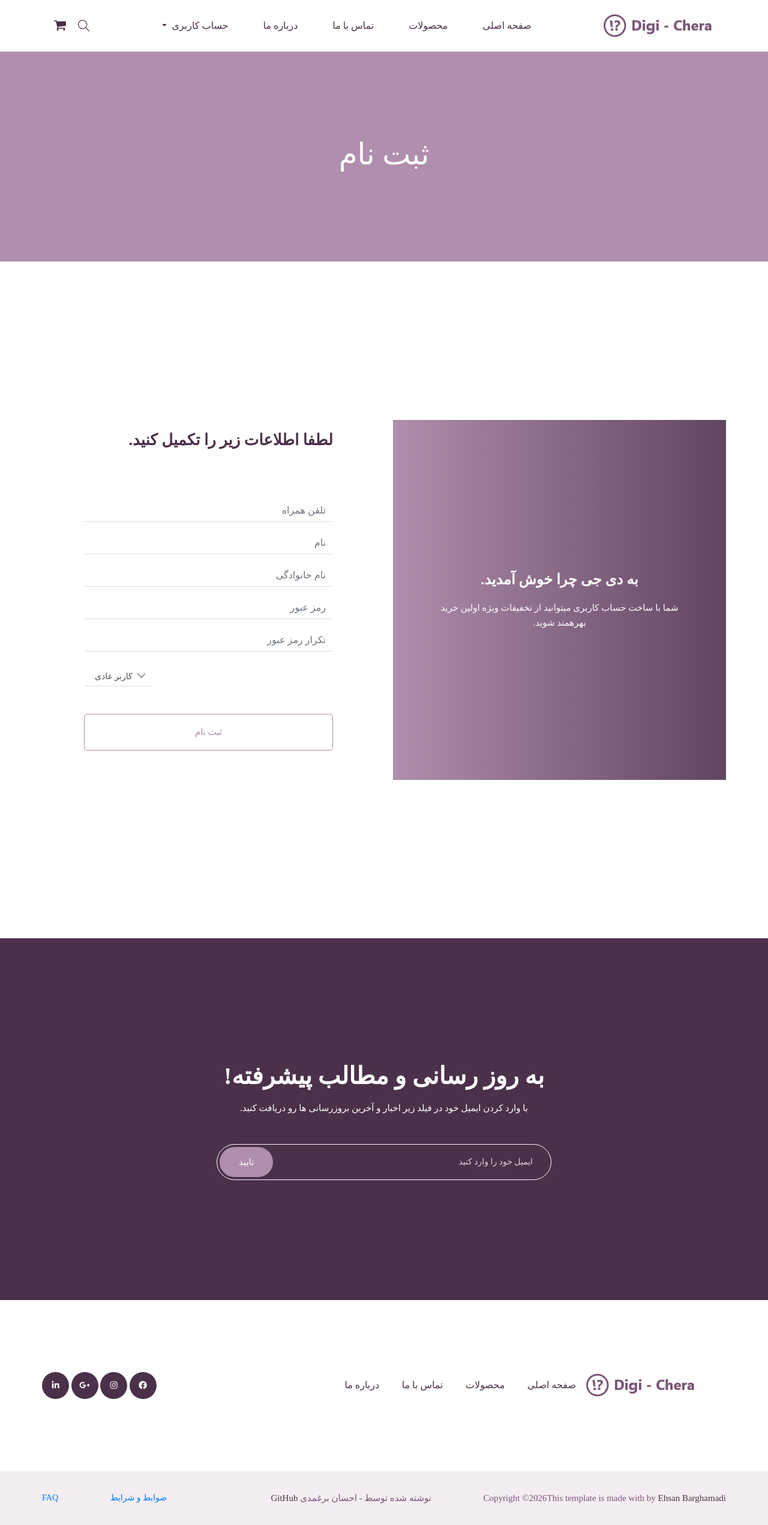
After one commit to EhsanBarghamadi/Digichera, a Django app: page /user/register/ in a window 1280 px wide. The commit adds this page. Shown: the whole page at 60% size. Run offline with Django 5.2, Linux system fonts and the light colour scheme; some libraries are stand-ins or nearby versions; some web fonts are replaced.

Commit message:
feat: add user authentication system with custom user model
- Add role field to CustomUser
- Create registration, login, and logout views/forms
- Set up authentication URLs and backend

```diff
--- a/config/urls.py
+++ b/config/urls.py
@@ -4,4 +4,5 @@ from django.urls import path, include
 urlpatterns = [
     path('admin/', admin.site.urls),
     path('', include('page.urls', namespace='page')),
+    path('user/', include('user.urls', namespace='user')),
 ]
--- a/templates/navbar.html
+++ b/templates/navbar.html
@@ -49,12 +49,12 @@
 
                                         {% endif %}
 
-                                        <a class="dropdown-item" href="">خروج</a>
+                                        <a class="dropdown-item" href="{% url 'user:logout' %}">خروج</a>
                                     {% else %}
-                                        <a class="dropdown-item" href="">
+                                        <a class="dropdown-item" href="{% url 'user:login' %}">
                                             ورود
                                         </a>
-                                        <a class="dropdown-item" href="">ثبت نام</a>
+                                        <a class="dropdown-item" href="{% url 'user:register' %}">ثبت نام</a>
                                     {% endif %}
                                 </div>
                             </li>
--- a/user/forms.py
+++ b/user/forms.py
@@ -1,17 +1,102 @@
+from django import forms
 from django.contrib.auth.forms import UserCreationForm, UserChangeForm
+from django.contrib.auth.password_validation import validate_password
 from .models import CustomUser
 
-class CustomUserCreateForm(UserCreationForm):
+class CustomUserCreateAdminForm(UserCreationForm):
     class Meta:
         model = CustomUser
-        fields = ('phone', 'first_name', 'last_name', 'is_active', 'is_staff')
+        fields = ('phone', 'first_name', 'last_name', 'role', 'is_active', 'is_staff')
 
     def __init__(self, *args, **kwargs):
         super().__init__(*args, **kwargs)
         self.fields['password1'].label = 'رمز عبور'
         self.fields['password2'].label = 'تکرار رمز عبور'
 
-class CustomUserChangeForm(UserChangeForm):
+class CustomUserChangeAdminForm(UserChangeForm):
     class Meta:
         model = CustomUser
-        fields = ('phone', 'first_name', 'last_name', 'is_active', 'is_staff', 'is_superuser')
+        fields = ('phone', 'first_name', 'last_name', 'role', 'is_active', 'is_staff', 'is_superuser')
+
+class CustomUserCreateForm(forms.ModelForm):
+
+    ROLE_CHOICES = [
+        ('customer', 'کاربر عادی'),
+        ('seller', 'فروشنده'),
+    ]
+    role = forms.ChoiceField(
+            choices=ROLE_CHOICES,
+            widget=forms.Select(attrs={
+                'class': 'form-control current',
+                'placeholder': 'نقش'
+            }),
+            label='نقش',
+        )
+    password = forms.CharField(
+            widget=forms.PasswordInput(attrs={
+                'class': 'form-control',
+                'placeholder': 'رمز عبور'
+            }),
+            label='رمز عبور'
+    )
+    confirm_password = forms.CharField(
+        widget=forms.PasswordInput(attrs={
+            'class': 'form-control',
+            'placeholder': 'تکرار رمز عبور'
+        }),
+        label='تکرار رمز عبور'
+    )
+
+    class Meta:
+        model = CustomUser
+        fields = ('phone', 'first_name', 'last_name', 'role')
+        widgets = {
+            'phone': forms.TextInput(attrs={
+                'class': 'form-control',
+                'placeholder': 'تلفن همراه'
+            }),
+            'first_name': forms.TextInput(attrs={
+                'class': 'form-control',
+                'placeholder': 'نام'
+            }),
+            'last_name': forms.TextInput(attrs={
+                'class': 'form-control',
+                'placeholder': 'نام خانوادگی'
+            }),
+        }
+
+    def clean_phone(self):
+        phone = self.cleaned_data.get('phone')
+        if CustomUser.objects.filter(phone=phone).exists():
+            raise forms.ValidationError('این شماره تلفن قبلاً ثبت شده است.')
+        return phone
+
+    def clean(self):
+        cleaned_data = super().clean()
+        password = cleaned_data.get('password')
+        confirm_password = cleaned_data.get('confirm_password')
+        if password and confirm_password and password != confirm_password:
+            raise forms.ValidationError('رمز عبور با تکرار آن مطابقت ندارد!')
+        if password:
+            validate_password(password)
+        return cleaned_data
+
+class CustomUserLoginForm(forms.Form):
+    phone = forms.CharField(
+        widget=forms.TextInput(
+            attrs={
+                'class': 'form-control',
+                'placeholder': 'شماره تلفن'
+            }
+        ),
+        label='شماره تلفن'
+    )
+    password = forms.CharField(
+        widget=forms.PasswordInput(
+            attrs={
+                'class': 'form-control',
+                'placeholder': 'رمز عبور'
+            }
+        ),
+        label='رمز عبور'
+    )
--- a/user/models.py
+++ b/user/models.py
@@ -41,6 +41,18 @@ class CustomUserManager(BaseUserManager):
 
 
 class CustomUser(AbstractBaseUser, PermissionsMixin, TimeStampedModel):
+    class Roles(models.TextChoices):
+        CUSTOMER = 'customer', 'خریدار'
+        SELLER = 'seller', 'فروشنده'
+        STAFF = 'staff', 'ادمین'
+
+    role = models.CharField(
+        verbose_name='نقش',
+        max_length=10,
+        choices=Roles.choices,
+        default=Roles.CUSTOMER
+    )
+
     phone = models.CharField(
         verbose_name='شماره تماس',
         max_length=20,
--- /dev/null
+++ b/user/templates/register.html
@@ -0,0 +1,91 @@
+{% extends "base.html" %}
+{% load static %}
+{% block title %}
+دیجی چرا - ثبت نام
+{% endblock title %}
+
+{% block content %}
+
+    <section class="breadcrumb_part">
+        <div class="container">
+            <div class="row">
+                <div class="col-lg-12">
+                    <div class="breadcrumb_iner">
+                        <h2>ثبت نام</h2>
+                    </div>
+                </div>
+            </div>
+        </div>
+    </section>
+
+    <section class="login_part section_padding ">
+        <div class="container">
+            <div class="row align-items-center">
+                <div class="col-lg-6 col-md-6">
+                    <div class="login_part_text text-center">
+                        <div class="login_part_text_iner">
+                            <h2>به دی جی چرا خوش آمدید.</h2>
+                            <p>شما با ساخت حساب کاربری میتوانید از تخفیفات ویژه اولین خرید بهرهمند شوید.</p>
+                        </div>
+                    </div>
+                </div>
+                <div class="col-lg-6 col-md-6">
+                    <div class="login_part_form">
+                        <div class="login_part_form_iner">
+                            <h3> لطفا اطلاعات زیر را تکمیل کنید.</h3>
+
+                            <form class="row contact_form" action="#" method="post" novalidate="novalidate">
+                                {% csrf_token %}
+
+                                <div class="col-md-12 form-group p_star">
+                                    {{ form.phone }}
+                                    {% if form.phone.errors %}
+                                        <div class="text-danger">{{ form.phone.errors }}</div>
+                                    {% endif %}
+                                </div>
+                                <div class="col-md-12 form-group p_star">
+                                    {{ form.first_name }}
+                                    {% if form.first_name.errors %}
+                                        <div class="text-danger">{{ form.first_name.errors }}</div>
+                                    {% endif %}
+                                </div>
+                                <div class="col-md-12 form-group p_star">
+                                    {{ form.last_name }}
+                                    {% if form.last_name.errors %}
+                                    <div class="text-danger">{{ form.last_name.errors }}</div>
+                                    {% endif %}
+                                </div>
+                                <div class="col-md-12 form-group p_star">
+                                    {{ form.password }}
+                                    {% if form.password.errors %}
+                                        <div class="text-danger">{{ form.password.errors }}</div>
+                                    {% endif %}
+                                </div>
+                                <div class="col-md-12 form-group p_star">
+                                    {{ form.confirm_password }}
+                                    {% if form.confirm_password.errors %}
+                                    <div class="text-danger">{{ form.confirm_password.errors }}</div>
+                                    {% endif %}
+                                </div>
+                                <div class="col-md-12 form-group p_star">
+                                    {{ form.role }}
+                                    {% if form.role.errors %}
+                                        <div class="text-danger">{{ form.role.errors }}</div>
+                                    {% endif %}
+                                </div>
+                                <div class="col-md-12 form-group">
+                                    <button type="submit" name="user_type" value="customer" class="btn_3">
+                                        ثبت نام
+                                    </button>
+                                </div>
+                            </form>
+                        </div>
+                    </div>
+                </div>
+            </div>
+        </div>
+    </section>
+
+</body>
+
+{% endblock content %}
--- /dev/null
+++ b/user/urls.py
@@ -0,0 +1,10 @@
+from django.urls import path
+from .views import register_view, logout_view, login_view
+
+app_name = 'user'
+
+urlpatterns = [
+    path('register/', register_view, name='register'),
+    path('logout/', logout_view, name='logout'),
+    path('login/', login_view, name='login'),
+]
--- a/user/views.py
+++ b/user/views.py
@@ -1,3 +1,48 @@
-from django.shortcuts import render
+from django.shortcuts import render, redirect
+from django.contrib import messages
+from django.contrib.auth import login, logout, authenticate
 
-# Create your views here.
+from .forms import CustomUserCreateForm , CustomUserLoginForm
+
+def register_view(request):
+    if request.method == 'POST':
+        form = CustomUserCreateForm(request.POST)
+        if form.is_valid():
+            form.cleaned_data.pop('confirm_password', None)
+            password = form.cleaned_data.pop('password', None)
+            user = form.save(commit=False)
+            if password:
+                user.set_password(password)
+                user.save()
+                messages.success(request, 'تبریک! ثبت نام شما با موفقیت انجام شد.')
+                login(request, user, backend='django.contrib.auth.backends.ModelBackend')
+                return redirect('page:home')
+    else:
+        form = CustomUserCreateForm()
+
+    return render(request, 'register.html', {'form': form})
+
+
+def logout_view(request):
+    if not request.user.is_authenticated:
+        return redirect('user:login')
+    logout(request)
+    messages.info(request, 'شما با موفقیت خارج شدید.')
+    return redirect('page:home')
+
+def login_view(request):
+    if request.method == 'POST':
+        form = CustomUserLoginForm(request.POST)
+        if form.is_valid():
+            phone = form.cleaned_data.get('phone')
+            password = form.cleaned_data.get('password')
+            user = authenticate(request, phone=phone, password=password)
+            if user is not None:
+                login(request, user, backend='django.contrib.auth.backends.ModelBackend')
+                messages.success(request, 'خوش آمدید! ورود با موفقیت انجام شد.')
+                return redirect('page:home')
+            else:
+                form.add_error('phone', 'شماره موبایل یا رمز عبور اشتباه است.')
+    else:
+        form = CustomUserLoginForm()
+    return render(request, 'login.html', {'form': form})
```
Also changed, not shown: config/settings/dev.py (+8 -0 lines), user/admin.py (+5 -5 lines), user/templates/login.html (added, +74 -0 lines), db.sqlite3, user/migrations/0002_customuser_role.py (added).
